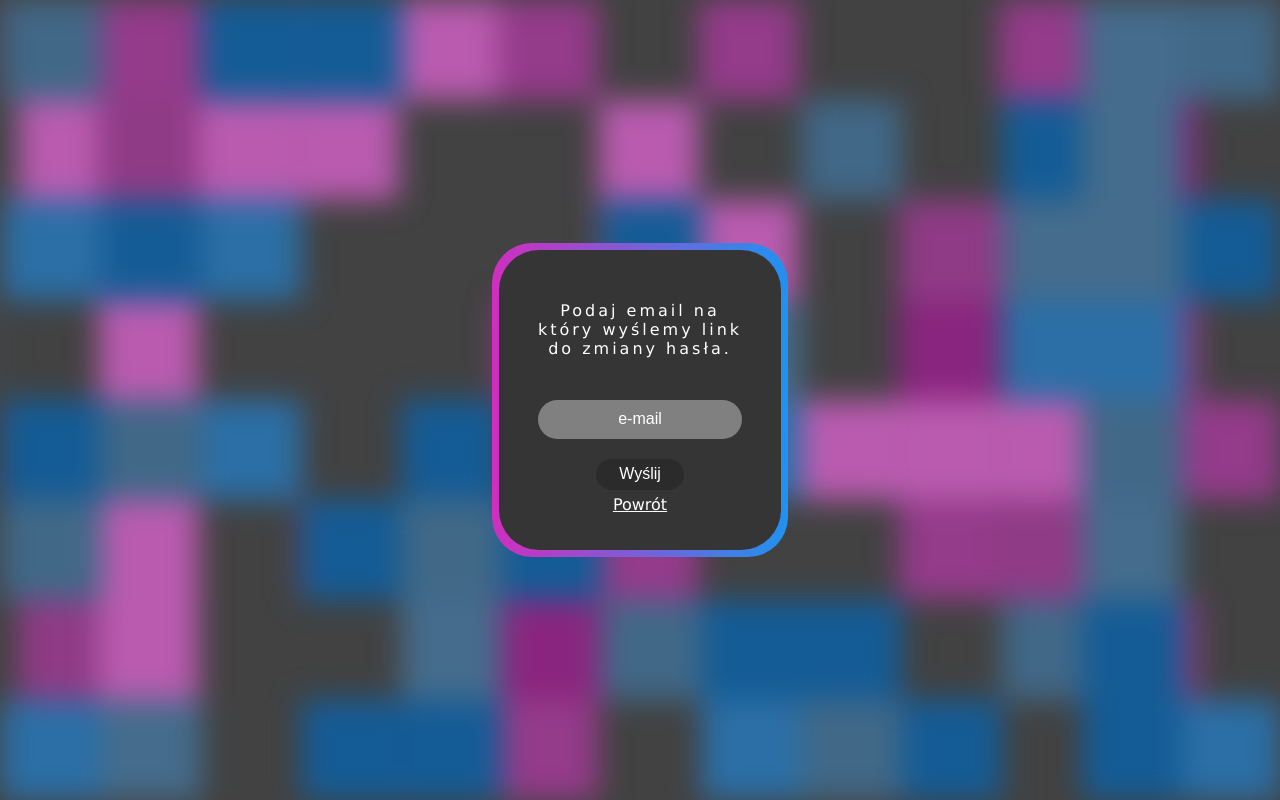
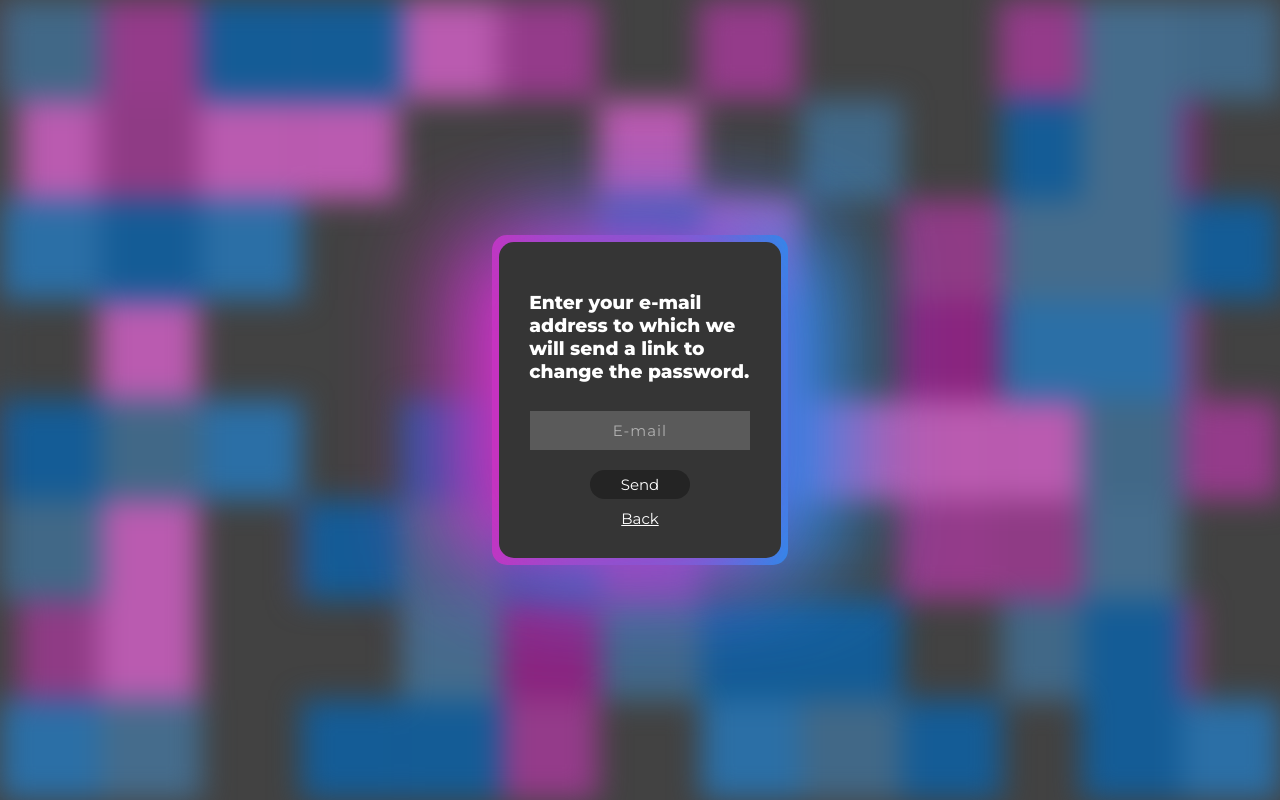
Before and after one commit to DemonSwans/ProjectX, a Flask app: page /forgot_password in a window 1280 px wide. Run offline with Flask 2, Linux system fonts and the light colour scheme.

Commit message:
Finalna poprawka forgot_pass.html

```diff
--- a/Project X/website/static/ForgotPass/style.css
+++ b/Project X/website/static/ForgotPass/style.css
@@ -1,3 +1,4 @@
+@import url("https://fonts.googleapis.com/css?family=Montserrat:400,800");
 @-webkit-keyframes fade-in {
   0% {
     opacity: 0;
@@ -6,7 +7,6 @@
     opacity: 1;
   }
 }
-
 @keyframes fade-in {
   0% {
     opacity: 0;
@@ -33,7 +33,7 @@ body {
   overflow: hidden;
   -webkit-transition: 0.2s;
   transition: 0.2s;
-  font-family: 'Lucida Sans', 'Lucida Sans Regular', 'Lucida Grande', 'Lucida Sans Unicode', Geneva, Verdana, sans-serif;
+  font-family: Montserrat;
 }
 
 body canvas {
@@ -53,30 +53,21 @@ body .border {
   -webkit-box-align: center;
       -ms-flex-align: center;
           align-items: center;
-  min-width: 22%;
+  width: 22%;
   padding: 7px;
-  border-radius: 40px;
+  border-radius: 15px;
   background-image: -webkit-gradient(linear, left top, right top, from(#d02ebe), to(#2092ef));
   background-image: linear-gradient(to right, #d02ebe, #2092ef);
   -webkit-animation: fade-in 1.2s cubic-bezier(0.39, 0.575, 0.565, 1) both;
           animation: fade-in 1.2s cubic-bezier(0.39, 0.575, 0.565, 1) both;
 }
 
-@media only screen and (min-width: 600px) {
-  body .border {
-    width: 22%;
-  }
-}
-
 body .border .forget-win {
   padding: 30px;
-  border-radius: 40px;
+  border-radius: 15px;
   display: -webkit-box;
   display: -ms-flexbox;
   display: flex;
-  -webkit-box-pack: center;
-      -ms-flex-pack: center;
-          justify-content: center;
   -webkit-box-align: center;
       -ms-flex-align: center;
           align-items: center;
@@ -84,32 +75,25 @@ body .border .forget-win {
   -webkit-box-direction: normal;
       -ms-flex-direction: column;
           flex-direction: column;
-  position: relative;
-  width: 90%;
-  height: 30vh;
-  text-align-last: nowrap;
+  -webkit-box-pack: center;
+      -ms-flex-pack: center;
+          justify-content: center;
+  width: 100%;
   background-color: #353535;
-  overflow: visible;
   -webkit-animation: fade-in 1.2s cubic-bezier(0.39, 0.575, 0.565, 1) both;
           animation: fade-in 1.2s cubic-bezier(0.39, 0.575, 0.565, 1) both;
+  -webkit-box-shadow: -40px 0px 100px 10px #d02ebe, 40px 0px 100px 20px #2092ef;
+          box-shadow: -40px 0px 100px 10px #d02ebe, 40px 0px 100px 20px #2092ef;
 }
 
-body .border .forget-win .tekst {
-  width: 100%;
-  letter-spacing: 3px;
-  text-align: center;
-  font-size: 2vh;
+body .border .forget-win h3 {
+  margin-top: 10px 0px 0px 0px;
 }
 
 body .border .forget-win form {
-  width: 100%;
   display: -webkit-box;
   display: -ms-flexbox;
   display: flex;
-  margin-top: 4vh;
-  -webkit-box-pack: center;
-      -ms-flex-pack: center;
-          justify-content: center;
   -webkit-box-align: center;
       -ms-flex-align: center;
           align-items: center;
@@ -117,61 +101,73 @@ body .border .forget-win form {
   -webkit-box-direction: normal;
       -ms-flex-direction: column;
           flex-direction: column;
-  position: relative;
 }
 
-body .border .forget-win form input {
-  background: grey;
-  color: white;
-  width: 90%;
+body .border .forget-win form input[type=email] {
   outline: none;
   border: none;
+  width: 100%;
   margin: 10px 0px 10px 0px;
-  border-radius: 50px;
-  height: 3em;
-  font-size: 1em;
+  font-size: 15px;
+  padding: 10px;
+  color: white;
+  background: #5a5a5a;
+  font-family: Montserrat;
   text-align: center;
-  -webkit-transition: 0.1s;
-  transition: 0.1s;
-  cursor: pointer;
+  letter-spacing: 1px;
 }
 
-body .border .forget-win form input::-webkit-input-placeholder {
-  color: white;
+body .border .forget-win form input[type=email]::-webkit-input-placeholder {
+  color: #b1b1b1;
+  text-align: center;
 }
 
-body .border .forget-win form input:-ms-input-placeholder {
-  color: white;
+body .border .forget-win form input[type=email]:-ms-input-placeholder {
+  color: #b1b1b1;
+  text-align: center;
 }
 
-body .border .forget-win form input::-ms-input-placeholder {
-  color: white;
+body .border .forget-win form input[type=email]::-ms-input-placeholder {
+  color: #b1b1b1;
+  text-align: center;
 }
 
-body .border .forget-win form input::placeholder {
-  color: white;
+body .border .forget-win form input[type=email]::placeholder {
+  color: #b1b1b1;
+  text-align: center;
 }
 
-body .border .forget-win form .wyslij {
-  width: 40%;
-  height: 35%;
-  background-color: #2b2b2b;
-  -webkit-transition: 0.2s;
-  transition: 0.2s;
+body .border .forget-win form input[type=submit] {
+  font-family: Montserrat;
+  background: #242424;
+  color: white;
+  border: none;
+  outline: none;
+  font-size: 15px;
+  margin-top: 10px;
+  padding: 5px;
+  cursor: pointer;
+  width: 50%;
+  -webkit-transition: .2s;
+  transition: .2s;
+  border-radius: 15px;
 }
 
-body .border .forget-win form .wyslij:hover {
-  background-color: #474747;
+body .border .forget-win form input[type=submit]:hover {
+  background: #5a5a5a;
 }
 
 body .border .forget-win a {
+  display: block;
   color: white;
-  position: absolute;
-  bottom: 7%;
-  margin: 0;
-  border-radius: 25px;
-  height: 3em;
+  font-family: Montserrat;
   text-align: center;
-  line-height: 3em;
+  width: 100%;
+  font-size: 15px;
+  margin-top: 10px;
+}
+
+body .border .forget-win a:visited {
+  color: white;
 }
 /*# sourceMappingURL=style.css.map */
--- a/Project X/website/static/ForgotPass/style.scss
+++ b/Project X/website/static/ForgotPass/style.scss
@@ -1,3 +1,4 @@
+@import url('https://fonts.googleapis.com/css?family=Montserrat:400,800');
 @keyframes fade-in {
     0% {
       opacity: 0;
@@ -16,7 +17,7 @@ body{
     color: white;
     overflow: hidden;
     transition: 0.2s;
-    font-family: 'Lucida Sans', 'Lucida Sans Regular', 'Lucida Grande', 'Lucida Sans Unicode', Geneva, Verdana, sans-serif;
+    font-family: Montserrat;
     canvas{
         position: absolute;
         z-index: -1;
@@ -27,79 +28,75 @@ body{
         display: flex;
         justify-content: center;
         align-items: center;
-        min-width: 22%;
+        width: 22%;
         padding: 7px;
-        border-radius: 40px;
+        border-radius: 15px;
         background-image: linear-gradient(to right, #d02ebe, #2092ef);
         animation: fade-in 1.2s cubic-bezier(0.390, 0.575, 0.565, 1.000) both;
-        @media only screen and (min-width: 600px){
-            width: 22%;
-        }
         .forget-win{
             padding: 30px;
-            border-radius: 40px;
+            border-radius: 15px;
             display: flex;
-            justify-content: center;
             align-items: center;
             flex-direction: column;
-            position: relative;
-            width: 90%;
-            height: 30vh;
-            text-align-last: nowrap;
+            justify-content: center;
+            width: 100%;
             background-color: rgb(53, 53, 53);
-            overflow: visible;
             animation: fade-in 1.2s cubic-bezier(0.390, 0.575, 0.565, 1.000) both;
-
-            .tekst{
-                width: 100%;
-                letter-spacing: 3px;
-                text-align: center;
-                font-size: 2vh;
+            box-shadow: -40px 0px 100px 10px #d02ebe, 40px 0px 100px 20px #2092ef;
+            h3{
+                margin-top: 10px 0px 0px 0px;
             }
             form{
-                width: 100%;
                 display: flex;
-                margin-top: 4vh;
-                justify-content: center;
                 align-items: center;
                 flex-direction: column;
-                position: relative;
-                input{
-                    background: grey;
+                input[type=email]{
+                   outline: none;
+                   border: none;
+                   width: 100%;
+                   margin: 10px 0px 10px 0px;
+                   font-size: 15px;
+                   padding: 10px;
+                   color: white;
+                   background: rgb(90, 90, 90);
+                   font-family: Montserrat;
+                   text-align: center;
+                   letter-spacing: 1px;
+                   &::placeholder{
+                       color: rgb(177, 177, 177);
+                       text-align: center;
+                   }
+                }
+                input[type=submit]{
+                    font-family: Montserrat;
+                    background: rgb(36, 36, 36);
                     color: white;
-                    width: 90%;
+                    border: none;
                     outline: none;
-                    border: none;
-                    margin: 10px 0px 10px 0px;
-                    border-radius: 50px;
-                    height: 3em;
-                    font-size: 1em;
-                    text-align: center;
-                    transition: 0.1s;
+                    font-size: 15px;
+                    margin-top: 10px;
+                    padding: 5px;
                     cursor: pointer;
-                    &::placeholder{
-                        color: white;
-                    }
-                }
-                .wyslij{
-                    width: 40%;
-                    height: 35%;
-                    background-color: rgb(43, 43, 43);
-                    transition: 0.2s;
+                    width: 50%;
+                    transition: .2s;
+                    border-radius: 15px;
                     &:hover{
-                        background-color: rgb(71, 71, 71);
+                        background:rgb(90, 90, 90);
                     }
                 }
             }
             a{
-                color: rgb(255, 255, 255);
-                position: absolute;
-                bottom: 7%;
-                margin: 0;
-                border-radius: 25px;
-                height: 3em;
+                display: block;
+                color: white;
+                font-family: Montserrat;
                 text-align: center;
-                line-height: 3em;
+                width: 100%;
+                font-size: 15px;
+                margin-top: 10px;
+                &:visited{
+                    color: white;
+                }
             }
         }
     }
--- a/Project X/website/static/Login/style.css
+++ b/Project X/website/static/Login/style.css
@@ -53,8 +53,8 @@ body .border {
   -webkit-box-align: center;
       -ms-flex-align: center;
           align-items: center;
-  min-width: 22%;
-  padding: 7px;
+  min-width: 25%;
+  padding: 5px;
   border-radius: 15px;
   background-image: -webkit-gradient(linear, left top, right top, from(#d02ebe), to(#2092ef));
   background-image: linear-gradient(to right, #d02ebe, #2092ef);
--- a/Project X/website/static/Login/style.scss
+++ b/Project X/website/static/Login/style.scss
@@ -27,8 +27,8 @@ body{
         display: flex;
         justify-content: center;
         align-items: center;
-        min-width: 22%;
-        padding: 7px;
+        min-width: 25%;
+        padding: 5px;
         border-radius: 15px;
         background-image: linear-gradient(to right, #d02ebe, #2092ef);
         animation: fade-in 1.2s cubic-bezier(0.390, 0.575, 0.565, 1.000) both;
--- a/Project X/website/templates/forgot_pass.html
+++ b/Project X/website/templates/forgot_pass.html
@@ -4,21 +4,19 @@
     <meta charset="UTF-8">
     <meta http-equiv="X-UA-Compatible" content="IE=edge">
     <meta name="viewport" content="width=device-width, initial-scale=1.0">
-    <link rel="stylesheet" href="{{ url_for('static', filename='/ForgotPass/style.css') }}">
-    <title>Przypomnienie hasła</title>
+    <link rel="stylesheet" href="{{ url_for('static', filename='/ForgotPass/style.css')}}">
+    <title>Password reset</title>
 </head>
 <body>
     <canvas></canvas>
     <div class="border">
         <div class="forget-win">
-            <div class="tekst">
-                Podaj email na który wyślemy link do zmiany hasła.
-            </div>
+            <h3>Enter your e-mail address to which we will send a link to change the password.</h3>
             <form method="post">
-                <input type="email" name="email" id="" placeholder="e-mail">
-                <input type="submit" value="Wyślij" class="wyslij">
+                <input type="email" name="email" id="" placeholder="E-mail">
+                <input type="submit" value="Send" class="wyslij">
             </form>
-             <a href="{{ url_for('auth.login')}}">Powrót</a>
+             <a href="{{ url_for('auth.login')}}">Back</a>
         </div>
     </div>
     <script src="{{ url_for('static', filename='reg.js')}}"></script>
```
Also changed, not shown: 1 other file.
